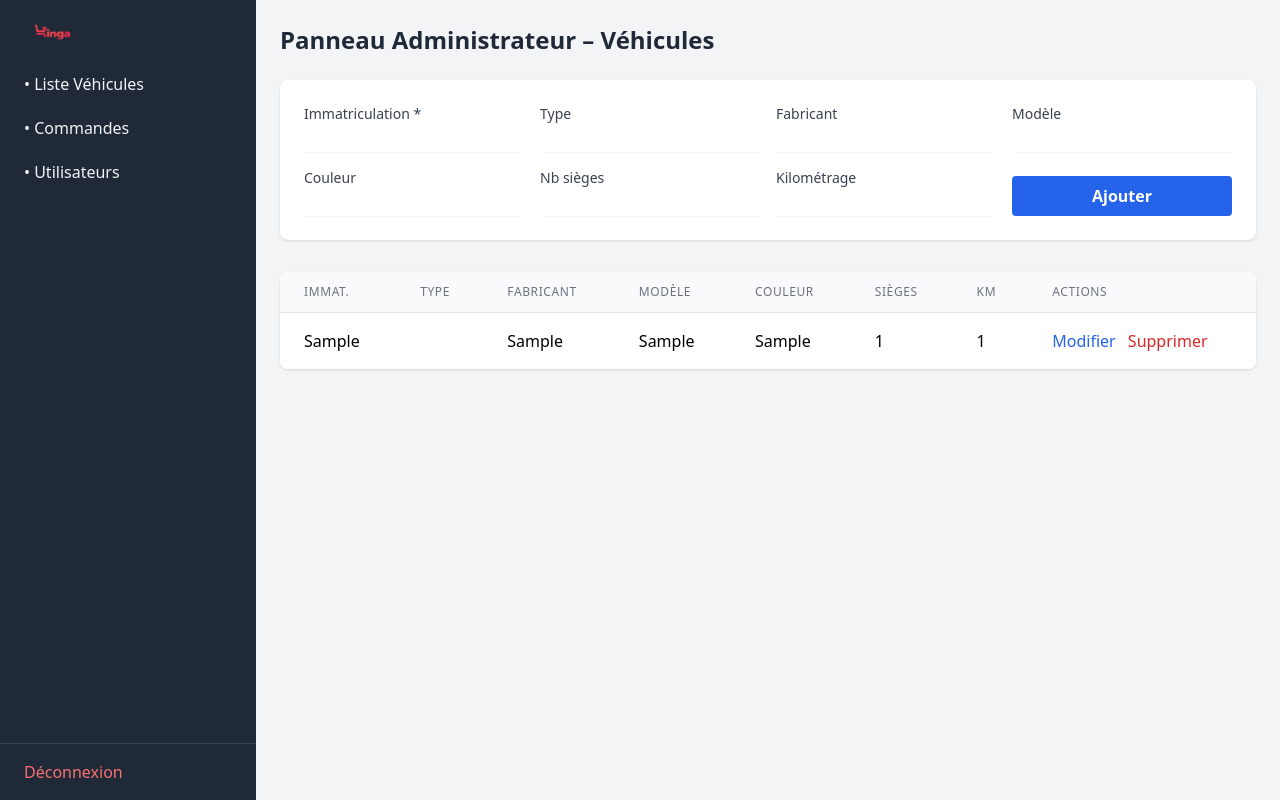
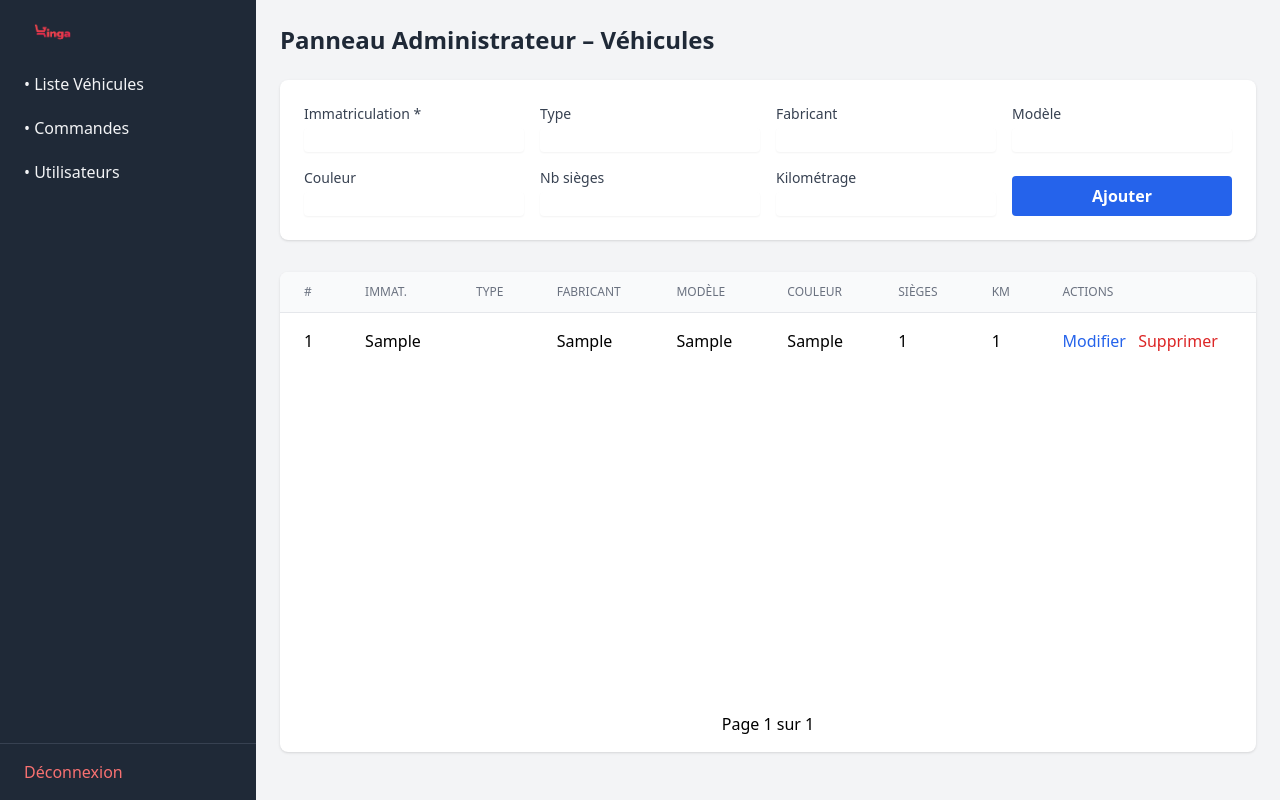
Before and after one commit to HFI80Z/Kinga, a PHP site: page /admin in a window 1280 px wide. Run offline with PHP 8.4, Linux system fonts and the light colour scheme; a user stored in the database is signed in; tables that the repository leaves empty hold one stand-in row (values such as "Sample post"); some libraries are stand-ins or nearby versions.

Commit message:
Modification de l'affichage des véhicules dans le panel et le panel admin

```diff
--- a/src/controllers/VehicleController.php
+++ b/src/controllers/VehicleController.php
@@ -1,5 +1,6 @@
 <?php
 declare(strict_types=1);
+
 namespace App\Controllers;
 
 use App\Core\Controller;
@@ -20,8 +21,11 @@ class VehicleController extends Controller
             'km_max'    => (int) ($_GET['km_max']  ?? 0),
         ];
 
-        $vModel   = new Vehicle();
-        $vehicles = $vModel->search(
+        // Pagination
+        $page    = max(1, (int)($_GET['page'] ?? 1));
+        $limit   = 5;
+        $vModel  = new Vehicle();
+        $all     = $vModel->search(
             $f['type'],
             $f['fabricant'],
             $f['model'],
@@ -29,14 +33,41 @@ class VehicleController extends Controller
             $f['seats'],
             $f['km_max']
         );
+        $total       = count($all);
+        $totalPages  = (int) ceil($total / $limit);
+        $offset      = ($page - 1) * $limit;
+        $vehicles    = array_slice($all, $offset, $limit, true);
 
-        $this->view('vehicles/index', array_merge(['vehicles'=>$vehicles], $f));
+        $this->view('vehicles/index', array_merge(
+            ['vehicles'   => $vehicles,
+             'page'       => $page,
+             'totalPages' => $totalPages,
+             'offset'     => $offset],
+            $f
+        ));
     }
 
     public function adminPanel(): void
     {
-        if (!Auth::check()) $this->redirect('/');
-        $this->view('vehicles/admin', ['vehicles'=>(new Vehicle())->getAll()]);
+        if (!Auth::check()) {
+            $this->redirect('/');
+        }
+
+        // Pagination
+        $page    = max(1, (int)($_GET['page'] ?? 1));
+        $limit   = 5;
+        $all     = (new Vehicle())->getAll();
+        $total       = count($all);
+        $totalPages  = (int) ceil($total / $limit);
+        $offset      = ($page - 1) * $limit;
+        $vehicles    = array_slice($all, $offset, $limit, true);
+
+        $this->view('vehicles/admin', [
+            'vehicles'   => $vehicles,
+            'page'       => $page,
+            'totalPages' => $totalPages,
+            'offset'     => $offset,
+        ]);
     }
 
     public function create(): void
@@ -47,30 +78,38 @@ class VehicleController extends Controller
 
     public function store(): void
     {
-        if (!Auth::check()) $this->redirect('/');
+        if (!Auth::check()) {
+            $this->redirect('/');
+        }
         (new Vehicle())->create($_POST);
         $this->redirect('/admin');
     }
 
     public function edit(): void
     {
-        if (!Auth::check()) $this->redirect('/');
+        if (!Auth::check()) {
+            $this->redirect('/');
+        }
         $id      = (int)($_GET['id'] ?? 0);
         $vehicle = (new Vehicle())->find($id) ?: $this->redirect('/admin');
-        $this->view('vehicles/form', ['vehicle'=>$vehicle]);
+        $this->view('vehicles/form', ['vehicle' => $vehicle]);
     }
 
     public function update(): void
     {
-        if (!Auth::check()) $this->redirect('/');
-        $data = array_merge($_POST, ['id'=>(int)($_POST['id'] ?? 0)]);
+        if (!Auth::check()) {
+            $this->redirect('/');
+        }
+        $data = array_merge($_POST, ['id' => (int)($_POST['id'] ?? 0)]);
         (new Vehicle())->update($data);
         $this->redirect('/admin');
     }
 
     public function delete(): void
     {
-        if (!Auth::check()) $this->redirect('/');
+        if (!Auth::check()) {
+            $this->redirect('/');
+        }
         if ($id = (int)($_GET['id'] ?? 0)) {
             (new Vehicle())->delete($id);
         }
--- a/src/views/vehicles/admin.php
+++ b/src/views/vehicles/admin.php
@@ -10,21 +10,12 @@
   <!-- SIDEBAR -->
   <aside class="w-64 bg-gray-800 text-gray-100 flex-shrink-0 flex flex-col">
     <div class="px-6 py-4 flex items-center">
-      <a href="/">
-        <img src="/assets/img/logo_kinga.png" alt="Kinga Logo" class="h-8">
-      </a>
+      <a href="/"><img src="/assets/img/logo_kinga.png" alt="Kinga Logo" class="h-8"></a>
     </div>
     <nav class="flex-1 px-2 space-y-1">
-      <a href="/admin" class="block px-4 py-2 rounded hover:bg-gray-700">
-        &bull; Liste Véhicules
-      </a>
-      <!-- Autres liens si besoin -->
-      <a href="/admin/orders" class="block px-4 py-2 rounded hover:bg-gray-700">
-        &bull; Commandes
-      </a>
-      <a href="/admin/users" class="block px-4 py-2 rounded hover:bg-gray-700">
-        &bull; Utilisateurs
-      </a>
+      <a href="/admin" class="block px-4 py-2 rounded hover:bg-gray-700">&bull; Liste Véhicules</a>
+      <a href="/admin/orders" class="block px-4 py-2 rounded hover:bg-gray-700">&bull; Commandes</a>
+      <a href="/admin/users" class="block px-4 py-2 rounded hover:bg-gray-700">&bull; Utilisateurs</a>
     </nav>
     <div class="px-6 py-4 border-t border-gray-700">
       <a href="/logout" class="block text-red-400 hover:text-red-300">Déconnexion</a>
@@ -34,97 +25,97 @@
   <!-- MAIN CONTENT -->
   <main class="flex-1 bg-gray-100 overflow-auto p-6">
 
-    <!-- ENTÊTE + FILTRES / FORMULAIRE D'AJOUT -->
+    <!-- ENTÊTE + FORMULAIRE D'AJOUT -->
     <section class="space-y-6">
       <h1 class="text-2xl font-bold text-gray-800">Panneau Administrateur – Véhicules</h1>
-      <div class="bg-white p-6 rounded-lg shadow grid grid-cols-1 md:grid-cols-3 lg:grid-cols-4 gap-4">
 
-        <!-- Immatriculation -->
+      <form id="addVehicleForm" action="/vehicle/store" method="post"
+            class="bg-white p-6 rounded-lg shadow grid grid-cols-1 md:grid-cols-3 lg:grid-cols-4 gap-4">
+
         <div>
           <label class="block text-sm font-medium text-gray-700">Immatriculation *</label>
           <input name="immatriculation" required
                  class="mt-1 block w-full rounded border-gray-300 shadow-sm focus:ring-red-500 focus:border-red-500">
         </div>
 
-        <!-- Type -->
         <div>
           <label class="block text-sm font-medium text-gray-700">Type</label>
           <input name="type"
                  class="mt-1 block w-full rounded border-gray-300 shadow-sm focus:ring-red-500 focus:border-red-500">
         </div>
 
-        <!-- Fabricant -->
         <div>
           <label class="block text-sm font-medium text-gray-700">Fabricant</label>
           <input name="fabricant"
                  class="mt-1 block w-full rounded border-gray-300 shadow-sm focus:ring-red-500 focus:border-red-500">
         </div>
 
-        <!-- Modèle -->
         <div>
           <label class="block text-sm font-medium text-gray-700">Modèle</label>
           <input name="modele"
                  class="mt-1 block w-full rounded border-gray-300 shadow-sm focus:ring-red-500 focus:border-red-500">
         </div>
 
-        <!-- Couleur -->
         <div>
           <label class="block text-sm font-medium text-gray-700">Couleur</label>
           <input name="couleur"
                  class="mt-1 block w-full rounded border-gray-300 shadow-sm focus:ring-red-500 focus:border-red-500">
         </div>
 
-        <!-- Nb sièges -->
         <div>
           <label class="block text-sm font-medium text-gray-700">Nb sièges</label>
           <input type="number" name="nb_sieges" min="1"
                  class="mt-1 block w-full rounded border-gray-300 shadow-sm focus:ring-red-500 focus:border-red-500">
         </div>
 
-        <!-- KM -->
         <div>
           <label class="block text-sm font-medium text-gray-700">Kilométrage</label>
           <input type="number" name="km" min="0"
                  class="mt-1 block w-full rounded border-gray-300 shadow-sm focus:ring-red-500 focus:border-red-500">
         </div>
 
-        <!-- Bouton Ajouter -->
         <div class="md:col-span-3 lg:col-span-1 flex items-end">
-          <button type="submit" form="addVehicleForm"
+          <button type="submit"
                   class="w-full bg-blue-600 hover:bg-blue-700 text-white font-semibold py-2 rounded">
             Ajouter
           </button>
         </div>
-      </div>
+      </form>
     </section>
 
-    <!-- TABLEAU -->
+    <!-- TABLEAU + PAGINATION -->
     <section class="mt-8">
-      <div class="bg-white rounded-lg shadow overflow-x-auto">
+      <div class="bg-white rounded-lg shadow flex flex-col overflow-hidden" style="min-height:30rem;">
+
+        <!-- Tableau (prend tout l'espace restant) -->
+        <div class="overflow-x-auto flex-1">
           <table class="min-w-full divide-y divide-gray-200">
             <thead class="bg-gray-50">
               <tr>
-              <th class="px-6 py-3 text-left text-xs font-medium text-gray-500 uppercase tracking-wider">Immat.</th>
-              <th class="px-6 py-3 text-left text-xs font-medium text-gray-500 uppercase tracking-wider">Type</th>
-              <th class="px-6 py-3 text-left text-xs font-medium text-gray-500 uppercase tracking-wider">Fabricant</th>
-              <th class="px-6 py-3 text-left text-xs font-medium text-gray-500 uppercase tracking-wider">Modèle</th>
-              <th class="px-6 py-3 text-left text-xs font-medium text-gray-500 uppercase tracking-wider">Couleur</th>
-              <th class="px-6 py-3 text-left text-xs font-medium text-gray-500 uppercase tracking-wider">Sièges</th>
-              <th class="px-6 py-3 text-left text-xs font-medium text-gray-500 uppercase tracking-wider">KM</th>
-              <th class="px-6 py-3 text-left text-xs font-medium text-gray-500 uppercase tracking-wider">Actions</th>
+                <th class="px-6 py-3 text-left text-xs font-medium text-gray-500 uppercase">#</th>
+                <th class="px-6 py-3 text-left text-xs font-medium text-gray-500 uppercase">Immat.</th>
+                <th class="px-6 py-3 text-left text-xs font-medium text-gray-500 uppercase">Type</th>
+                <th class="px-6 py-3 text-left text-xs font-medium text-gray-500 uppercase">Fabricant</th>
+                <th class="px-6 py-3 text-left text-xs font-medium text-gray-500 uppercase">Modèle</th>
+                <th class="px-6 py-3 text-left text-xs font-medium text-gray-500 uppercase">Couleur</th>
+                <th class="px-6 py-3 text-left text-xs font-medium text-gray-500 uppercase">Sièges</th>
+                <th class="px-6 py-3 text-left text-xs font-medium text-gray-500 uppercase">KM</th>
+                <th class="px-6 py-3 text-left text-xs font-medium text-gray-500 uppercase">Actions</th>
               </tr>
             </thead>
             <tbody class="bg-white divide-y divide-gray-200">
-            <?php foreach ($vehicles as $v): ?>
+              <?php $cpt = 0; ?>
+              <?php foreach ($vehicles as $v): $cpt++; ?>
               <tr>
-              <td class="px-6 py-4 whitespace-nowrap"><?= htmlspecialchars($v['immatriculation'], ENT_QUOTES) ?></td>
-              <td class="px-6 py-4 whitespace-nowrap"><?= htmlspecialchars($v['type'], ENT_QUOTES) ?></td>
-              <td class="px-6 py-4 whitespace-nowrap"><?= htmlspecialchars($v['fabricant'], ENT_QUOTES) ?></td>
-              <td class="px-6 py-4 whitespace-nowrap"><?= htmlspecialchars($v['modele'], ENT_QUOTES) ?></td>
-              <td class="px-6 py-4 whitespace-nowrap"><?= htmlspecialchars($v['couleur'], ENT_QUOTES) ?></td>
-              <td class="px-6 py-4 whitespace-nowrap"><?= (int)$v['nb_sieges'] ?></td>
-              <td class="px-6 py-4 whitespace-nowrap"><?= number_format((int)$v['km'],0,'',' ') ?></td>
-              <td class="px-6 py-4 whitespace-nowrap space-x-2">
+                <td class="px-6 py-4"><?= $offset + $cpt ?></td>
+                <td class="px-6 py-4"><?= htmlspecialchars($v['immatriculation'], ENT_QUOTES) ?></td>
+                <td class="px-6 py-4"><?= htmlspecialchars($v['type'], ENT_QUOTES) ?></td>
+                <td class="px-6 py-4"><?= htmlspecialchars($v['fabricant'], ENT_QUOTES) ?></td>
+                <td class="px-6 py-4"><?= htmlspecialchars($v['modele'], ENT_QUOTES) ?></td>
+                <td class="px-6 py-4"><?= htmlspecialchars($v['couleur'], ENT_QUOTES) ?></td>
+                <td class="px-6 py-4"><?= (int)$v['nb_sieges'] ?></td>
+                <td class="px-6 py-4"><?= number_format((int)$v['km'],0,'',' ') ?></td>
+                <td class="px-6 py-4 space-x-2">
                   <a href="/vehicle/edit?id=<?= (int)$v['id'] ?>"
                      class="text-blue-600 hover:underline">Modifier</a>
                   <a href="/vehicle/delete?id=<?= (int)$v['id'] ?>"
@@ -136,6 +127,27 @@
             </tbody>
           </table>
         </div>
+
+        <!-- Pagination (collée en bas) -->
+        <div class="flex justify-between items-center mt-auto p-4">
+          <?php if ($page > 1): ?>
+            <a href="?page=<?= $page - 1 ?>"
+               class="px-4 py-2 bg-gray-200 rounded hover:bg-gray-300">←</a>
+          <?php else: ?>
+            <span class="px-4"></span>
+          <?php endif; ?>
+
+          <span>Page <?= $page ?> sur <?= $totalPages ?></span>
+
+          <?php if ($page < $totalPages): ?>
+            <a href="?page=<?= $page + 1 ?>"
+               class="px-4 py-2 bg-gray-200 rounded hover:bg-gray-300">→</a>
+          <?php else: ?>
+            <span class="px-4"></span>
+          <?php endif; ?>
+        </div>
+
+      </div>
     </section>
 
   </main>
```
Also changed, not shown: src/views/vehicles/index.php (+41 -92 lines). Lines whose indentation alone changed are shown as unchanged.
